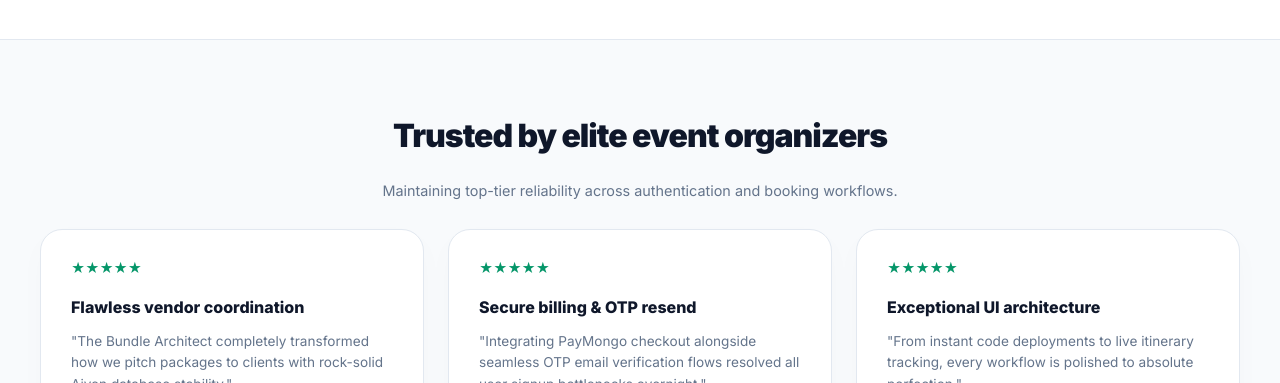
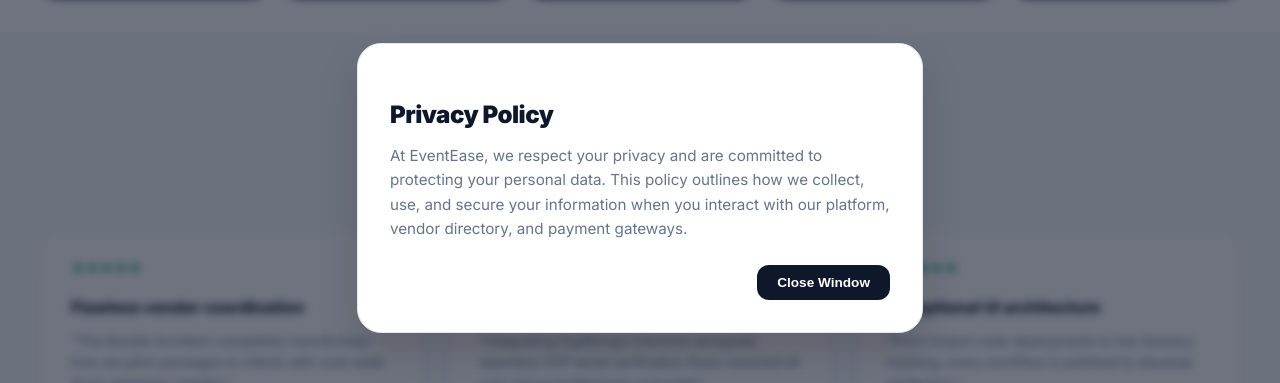
Before and after one commit to karlabnta30/eventease-frontend, a React (Vite) app: page / in a window 1280 px wide. Both pictures are taken after a click on the element "Privacy Policy". Shown: the part 1299-1682 px from the top of the page. Built offline with nearby package versions, Linux system fonts and the light colour scheme; no server answers.

Commit message:
Update dashboards, landing page, and navbar loading states

```diff
--- a/src/components/Navbar.jsx
+++ b/src/components/Navbar.jsx
@@ -1,5 +1,5 @@
+import React, { useState, useEffect } from 'react';
 import { Link, useLocation, useNavigate } from 'react-router-dom';
-import { useState, useEffect } from 'react';
 
 function Navbar() {
   const location = useLocation();
@@ -9,11 +9,9 @@
   const [userName, setUserName] = useState(null);
 
   useEffect(() => {
-    // Retrieve token inside useEffect so it updates on every page/route check
     const currentToken = localStorage.getItem('token');
 
     if (!currentToken) {
-      // If there is no token, ensure state is completely cleared
       setUserName(null);
       return;
     }
@@ -29,16 +27,15 @@
     } else {
       setUserName('Account');
     }
-  }, [location]); // Re-run check whenever the route changes
+  }, [location]);
 
   const handleDashboardRedirect = () => {
     const userRole = localStorage.getItem('userRole');
     if (userRole === 'admin') navigate('/admin-dashboard');
     else if (userRole === 'vendor') navigate('/vendor-dashboard');
-    else navigate('/main-dashboard');
+    else navigate('/dashboard');
   };
 
-  // Re-evaluate token for conditional rendering in JSX
   const hasToken = !!localStorage.getItem('token');
 
   return (
--- a/src/pages/VendorDashboard.jsx
+++ b/src/pages/VendorDashboard.jsx
@@ -13,7 +13,7 @@
   const [bookings, setBookings] = useState([]);
   const [vendorBundles, setVendorBundles] = useState([]);
   const [stats, setStats] = useState({ earnings: 0, pending: 0 });
-  const [loading, setLoading] = useState(true);
+  const [loading, setLoading] = useState(false); // Hindi na naka-block ang buong page sa initial render
   const [selectedDate, setSelectedDate] = useState(new Date());
 
   // State for tracking active bill negotiation edits
@@ -25,17 +25,24 @@
       const userRole = localStorage.getItem('userRole');
 
       try {
-        const res = await api.get('/vendor/bookings');
-        setBookings(res.data.data || res.data.bookings || []);
-        setStats(res.data.stats || { earnings: 0, pending: 0 });
+        const results = await Promise.allSettled([
+          api.get('/vendor/bookings'),
+          api.get('/bundles'),
+          api.get('/notifications')
+        ]);
 
-        // Fetch bundles with fallback parsing for safe data handling
-        const bundlesRes = await api.get('/bundles');
-        const bundlesData = Array.isArray(bundlesRes.data) ? bundlesRes.data : (bundlesRes.data.data || []);
+        if (results[0].status === 'fulfilled') {
+          setBookings(results[0].value.data.data || results[0].value.data.bookings || []);
+          setStats(results[0].value.data.stats || { earnings: 0, pending: 0 });
+        }
+
+        if (results[1].status === 'fulfilled') {
+          const bundlesData = Array.isArray(results[1].value.data) ? results[1].value.data : (results[1].value.data.data || []);
           setVendorBundles(bundlesData);
+        }
 
-        const notifRes = await api.get('/notifications');
-        const notifications = Array.isArray(notifRes.data) ? notifRes.data : (notifRes.data.data || []);
+        if (results[2].status === 'fulfilled') {
+          const notifications = Array.isArray(results[2].value.data) ? results[2].value.data : (results[2].value.data.data || []);
           const unread = notifications.filter(n => !n.is_read);
 
           unread.slice(0, 3).forEach((n, i) => {
@@ -43,11 +50,10 @@
               setTimeout(() => { notifyNewBooking(n.message); }, i * 1500);
             }
           });
+        }
 
       } catch (err) {
         console.error("Dashboard Fetch Error:", err);
-      } finally {
-        setLoading(false);
       }
     };
     fetchData();
@@ -120,8 +126,6 @@
   const selectedDateBookings = bookings.filter(b =>
     b.status === 'accepted' && new Date(b.event_date).toDateString() === selectedDate.toDateString()
   );
-
-  if (loading) return <div style={{ padding: '100px', textAlign: 'center', fontWeight: '800' }}>Synchronizing Command Center...</div>;
 
   return (
     <div style={{ padding: '40px', backgroundColor: '#ffffff', minHeight: '100vh', fontFamily: "'Inter', sans-serif" }}>
--- a/src/pages/landingpage.jsx
+++ b/src/pages/landingpage.jsx
@@ -1,8 +1,24 @@
-import React from 'react';
+import React, { useState } from 'react';
 import { useNavigate } from 'react-router-dom';
 
 const LandingPage = () => {
   const navigate = useNavigate();
+  const [activeModal, setActiveModal] = useState(null); // 'privacy' | 'terms' | 'security' | null
+
+  const modalContent = {
+    privacy: {
+      title: 'Privacy Policy',
+      text: 'At EventEase, we respect your privacy and are committed to protecting your personal data. This policy outlines how we collect, use, and secure your information when you interact with our platform, vendor directory, and payment gateways.'
+    },
+    terms: {
+      title: 'Terms of Service',
+      text: 'By accessing or using EventEase, you agree to be bound by these Terms of Service. Whether you are booking custom bundles or managing vendor operations, you agree to adhere to our community guidelines, scheduling policies, and secure transaction workflows.'
+    },
+    security: {
+      title: 'Security Infrastructure',
+      text: 'We protect your data using industry-standard protocols, including robust Aiven cloud database encryption, secure email OTP verification loops, and token-authenticated dashboard routing to ensure your planning workspace remains safe and protected.'
+    }
+  };
 
   const styles = {
     pageWrapper: {
@@ -13,7 +29,6 @@
       overflowX: 'hidden',
       position: 'relative',
     },
-    // Tightened padding and min-height to eliminate excessive whitespace
     heroSection: {
       display: 'flex',
       justifyContent: 'space-between',
@@ -107,8 +122,6 @@
       borderRadius: '12px',
       border: '1px solid #e2e8f0',
     },
-
-    // Photo Collage Right Grid - Compacted height
     photoGrid: {
       flex: '1 1 550px',
       display: 'grid',
@@ -129,8 +142,6 @@
       border: '1px solid #e2e8f0',
       boxShadow: '0 15px 30px rgba(0,0,0,0.05)',
     },
-
-    // 3. Core Features Showcase Section
     featureSection: {
       padding: '40px 40px',
       maxWidth: '1300px',
@@ -162,8 +173,6 @@
       lineHeight: '1.65',
       marginBottom: '20px',
     },
-
-    // 4. Trusted Industries Section
     industrySection: {
       padding: '40px 40px',
       textAlign: 'center',
@@ -197,8 +206,6 @@
       inset: 0,
       background: 'linear-gradient(to top, rgba(15,23,42,0.85) 10%, rgba(15,23,42,0.2) 100%)',
     },
-
-    // 5. Testimonials Section
     testimonialSection: {
       padding: '50px 40px',
       backgroundColor: '#f8fafc',
@@ -219,8 +226,6 @@
       padding: '30px',
       boxShadow: '0 10px 30px rgba(0,0,0,0.02)',
     },
-
-    // 6. Footer
     footer: {
       padding: '30px 40px',
       maxWidth: '1300px',
@@ -230,13 +235,62 @@
       alignItems: 'center',
       color: '#64748b',
       fontSize: '0.80rem',
+    },
+    footerLink: {
+      cursor: 'pointer',
+      transition: 'color 0.2s ease',
+    },
+    // Modal Overlay styles
+    modalOverlay: {
+      position: 'fixed',
+      inset: 0,
+      backgroundColor: 'rgba(15, 23, 42, 0.6)',
+      backdropFilter: 'blur(4px)',
+      display: 'flex',
+      justifyContent: 'center',
+      alignItems: 'center',
+      zIndex: 2000,
+      padding: '20px',
+    },
+    modalCard: {
+      backgroundColor: '#ffffff',
+      borderRadius: '24px',
+      padding: '32px',
+      maxWidth: '500px',
+      width: '100%',
+      boxShadow: '0 20px 40px rgba(0,0,0,0.15)',
+      position: 'relative',
+      border: '1px solid #e2e8f0',
+    },
+    modalTitle: {
+      fontSize: '1.5rem',
+      fontWeight: '900',
+      color: '#0f172a',
+      marginBottom: '12px',
+      letterSpacing: '-0.5px',
+    },
+    modalText: {
+      color: '#64748b',
+      fontSize: '0.95rem',
+      lineHeight: '1.6',
+      marginBottom: '24px',
+    },
+    modalCloseBtn: {
+      backgroundColor: '#0f172a',
+      color: '#ffffff',
+      border: 'none',
+      padding: '10px 20px',
+      borderRadius: '12px',
+      fontWeight: '800',
+      fontSize: '0.85rem',
+      cursor: 'pointer',
+      float: 'right',
     }
   };
 
   return (
     <div style={styles.pageWrapper}>
-
-      {/* 2. HERO SECTION */}
+      {/* HERO SECTION */}
       <section style={styles.heroSection}>
         <div style={styles.heroContent}>
           <div style={styles.pillTag}>
@@ -267,7 +321,6 @@
             </button>
           </div>
 
-          {/* Ratings row featuring Aiven & PayMongo */}
           <div style={styles.ratingsRow}>
             <div style={styles.ratingItem}>
               <span>⭐</span> <strong>Aiven Database</strong> Reliability
@@ -298,7 +351,7 @@
         </div>
       </section>
 
-      {/* 3. CORE ARCHITECT & SECURE PAYMENTS FEATURE SECTION */}
+      {/* CORE ARCHITECT & SECURE PAYMENTS FEATURE SECTION */}
       <section style={styles.featureSection}>
         <div style={styles.featureCard}>
           <div>
@@ -327,7 +380,7 @@
         </div>
       </section>
 
-      {/* 4. TRUSTED INDUSTRIES SECTION */}
+      {/* TRUSTED INDUSTRIES SECTION */}
       <section style={styles.industrySection}>
         <h2 style={{ fontSize: '2rem', fontWeight: '900', letterSpacing: '-1px', color: '#0f172a' }}>Engineered for elite event categories</h2>
         <div style={styles.industryGrid}>
@@ -354,7 +407,7 @@
         </div>
       </section>
 
-      {/* 5. TESTIMONIALS SECTION */}
+      {/* TESTIMONIALS SECTION */}
       <section style={styles.testimonialSection}>
         <div style={{ maxWidth: '1300px', margin: '0 auto', textAlign: 'center' }}>
           <h2 style={{ fontSize: '2rem', fontWeight: '900', letterSpacing: '-1px', color: '#0f172a' }}>Trusted by elite event organizers</h2>
@@ -382,16 +435,50 @@
         </div>
       </section>
 
-      {/* 6. FOOTER */}
+      {/* FOOTER */}
       <footer style={styles.footer}>
         <div>© 2026 EventEase Inc. All rights reserved.</div>
         <div style={{ display: 'flex', gap: '20px', color: '#64748b', fontWeight: '600' }}>
-          <span style={{ cursor: 'pointer' }}>Privacy Policy</span>
-          <span style={{ cursor: 'pointer' }}>Terms of Service</span>
-          <span style={{ cursor: 'pointer' }}>Security</span>
+          <span
+            style={styles.footerLink}
+            onClick={() => setActiveModal('privacy')}
+            onMouseOver={(e) => e.currentTarget.style.color = '#0f172a'}
+            onMouseOut={(e) => e.currentTarget.style.color = '#64748b'}
+          >
+            Privacy Policy
+          </span>
+          <span
+            style={styles.footerLink}
+            onClick={() => setActiveModal('terms')}
+            onMouseOver={(e) => e.currentTarget.style.color = '#0f172a'}
+            onMouseOut={(e) => e.currentTarget.style.color = '#64748b'}
+          >
+            Terms of Service
+          </span>
+          <span
+            style={styles.footerLink}
+            onClick={() => setActiveModal('security')}
+            onMouseOver={(e) => e.currentTarget.style.color = '#0f172a'}
+            onMouseOut={(e) => e.currentTarget.style.color = '#64748b'}
+          >
+            Security
+          </span>
         </div>
       </footer>
 
+      {/* POPUP MODAL */}
+      {activeModal && (
+        <div style={styles.modalOverlay} onClick={() => setActiveModal(null)}>
+          <div style={styles.modalCard} onClick={(e) => e.stopPropagation()}>
+            <h3 style={styles.modalTitle}>{modalContent[activeModal].title}</h3>
+            <p style={styles.modalText}>{modalContent[activeModal].text}</p>
+            <button style={styles.modalCloseBtn} onClick={() => setActiveModal(null)}>
+              Close Window
+            </button>
+            <div style={{ clear: 'both' }}></div>
+          </div>
+        </div>
+      )}
     </div>
   );
 };
```
Also changed, not shown: src/pages/maindashboard.jsx (+39 -22 lines). Lines whose indentation alone changed are shown as unchanged.
